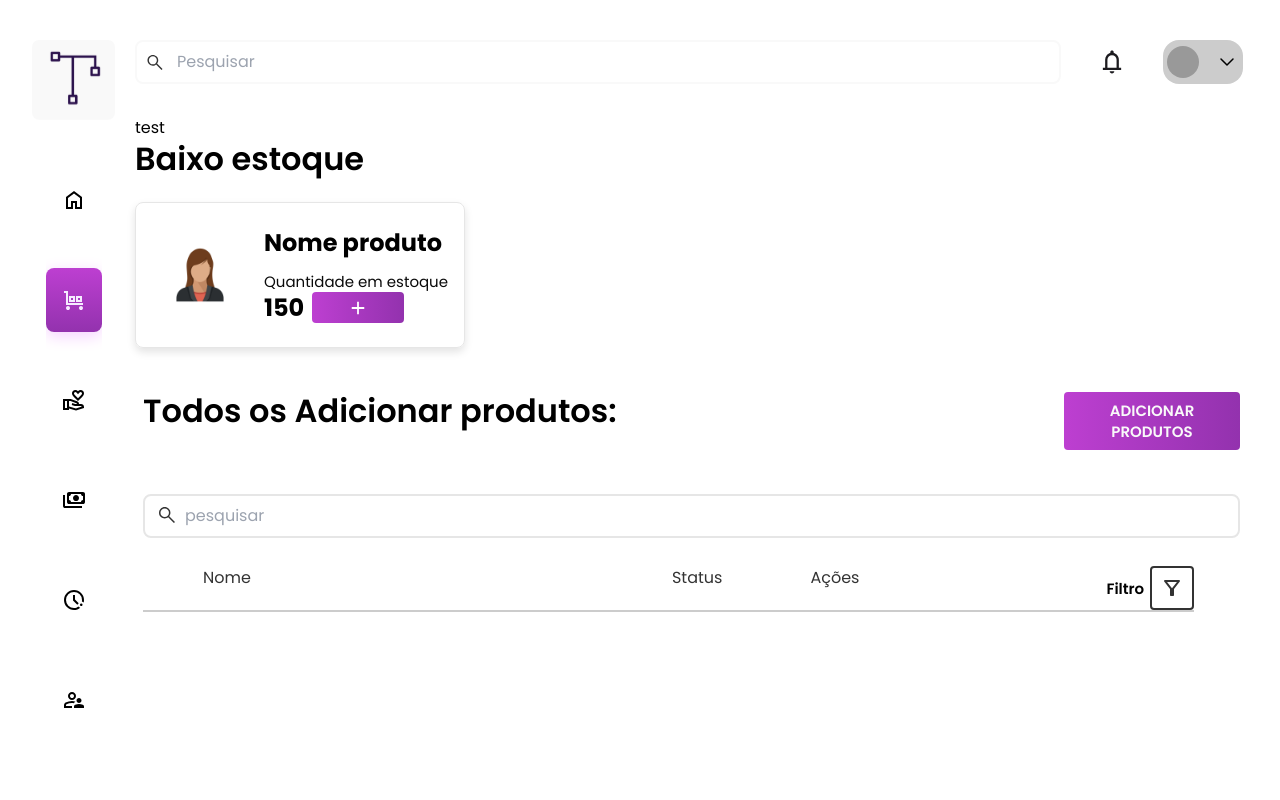
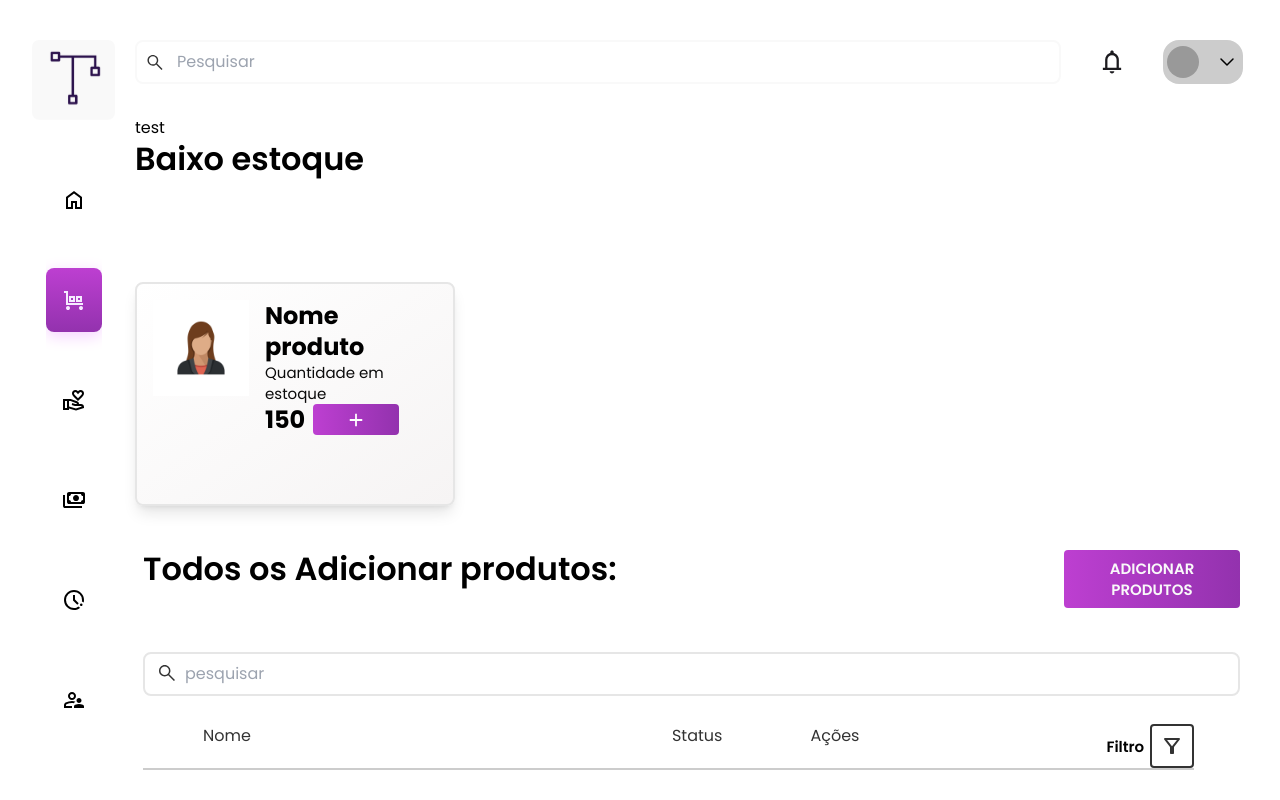
Before and after one commit to ryanNS3/PlanNexus-Front-End, a React (Vite) app: page /estoque in a window 1280 px wide. Built offline with nearby package versions, Linux system fonts and the light colour scheme; no server answers.

Commit message:
style: adicionado estilo de sombra no cardMedium

```diff
--- a/src/components/Cards/Card/index.jsx
+++ b/src/components/Cards/Card/index.jsx
@@ -10,7 +10,7 @@ export function CardSmall({children}){
 
 export function CardMedium({children}){
     return(
-        <article className='  max-w-86 px-4 py-6 flex flex-col gap-12 border border-cinza-100 rounded-lg shadow-[0_4px_8px_0px_rgba(227,227,227)]'>
+        <article className='mt-20 w-80 h-56 bg-gradient-to-br from-[#FFF] from-3% to-[#F6F4F4] to-96% shadow-lg border-2 border-cinza-100 rounded-lg p-4'>
             {children}
         </article>
     )
```
